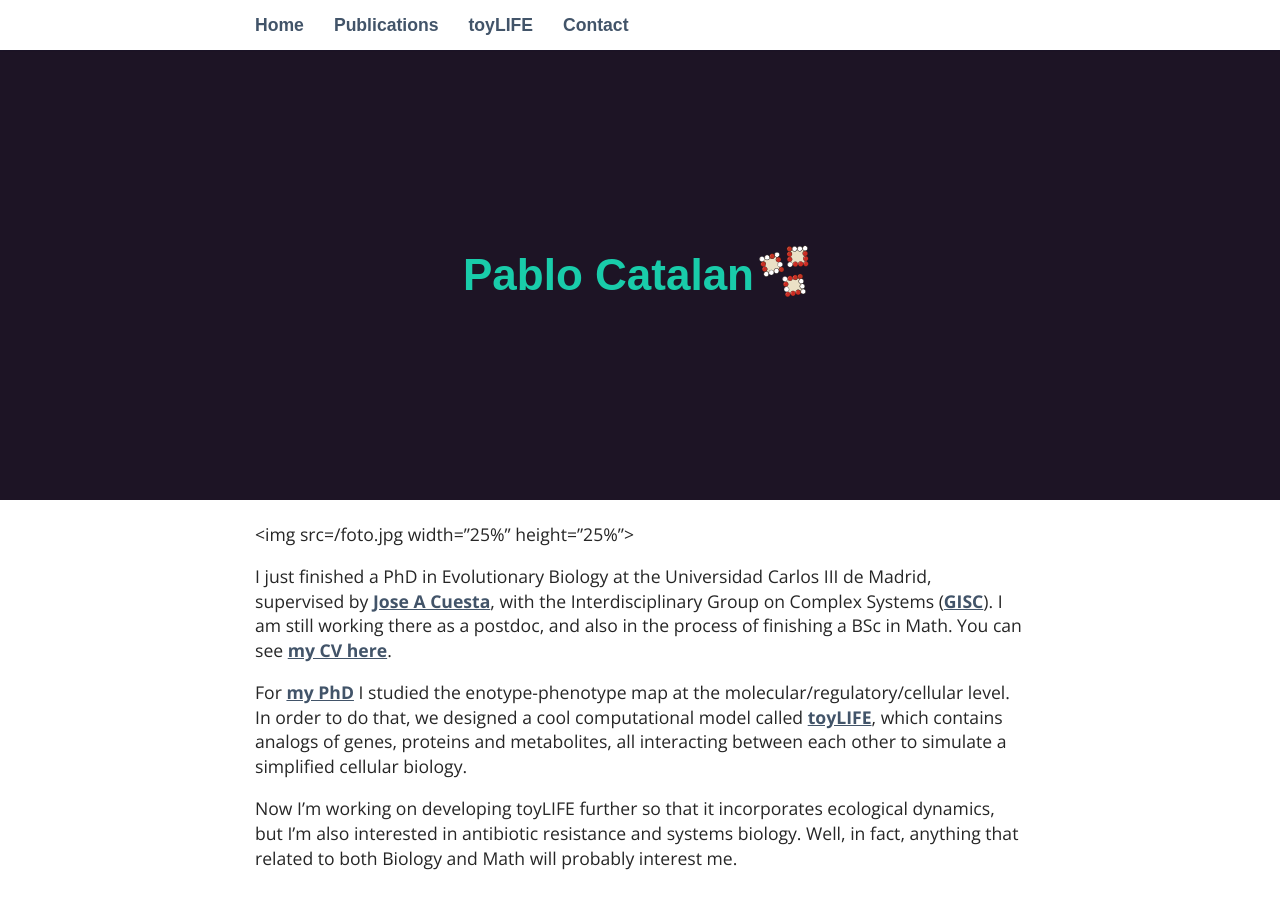
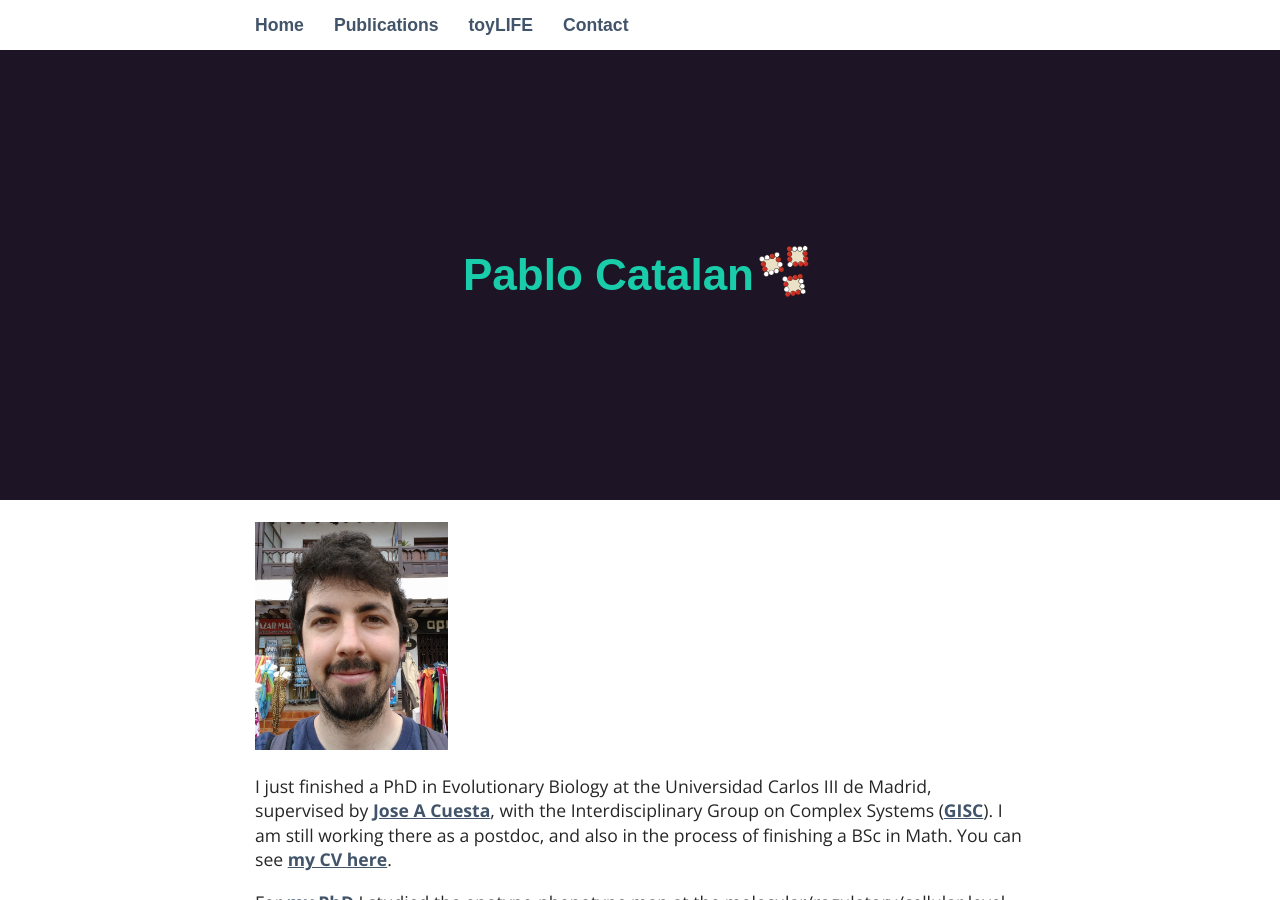
Before and after one commit to PabloCatalan/pablocatalan.github.io, a Jekyll site: the page built from index.md, in a window 1280 px wide and 900 px high. Built offline with Jekyll 4.4.1, drawn with Linux system fonts in a browser that asks for light colours; some web fonts are replaced.

Commit message:
Update index.md

```diff
--- a/index.md
+++ b/index.md
@@ -2,7 +2,7 @@
 layout: page
 ---
 
-<img src=/foto.jpg width="25%" height="25%">
+<img src="/foto.jpg" width="25%" height="25%">
 
 I just finished a PhD in Evolutionary Biology at the Universidad Carlos III de Madrid, supervised by [Jose A Cuesta](http://gisc.uc3m.es/~cuesta/), with the Interdisciplinary Group on Complex Systems ([GISC](http://gisc.es)). I am still working there as a postdoc, and also in the process of finishing a BSc in Math. You can see [my CV here](/CV_eng.pdf).
 
```
